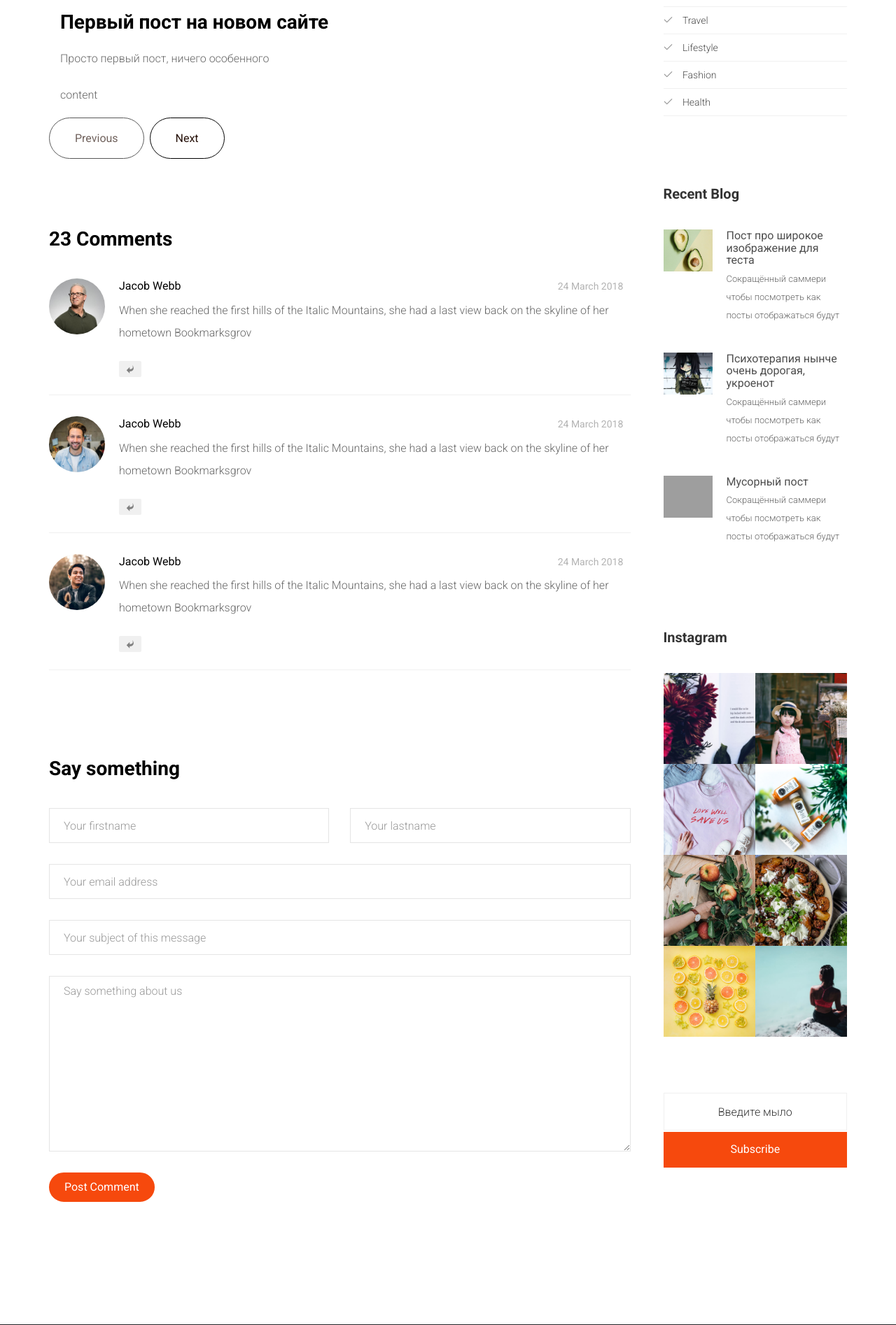
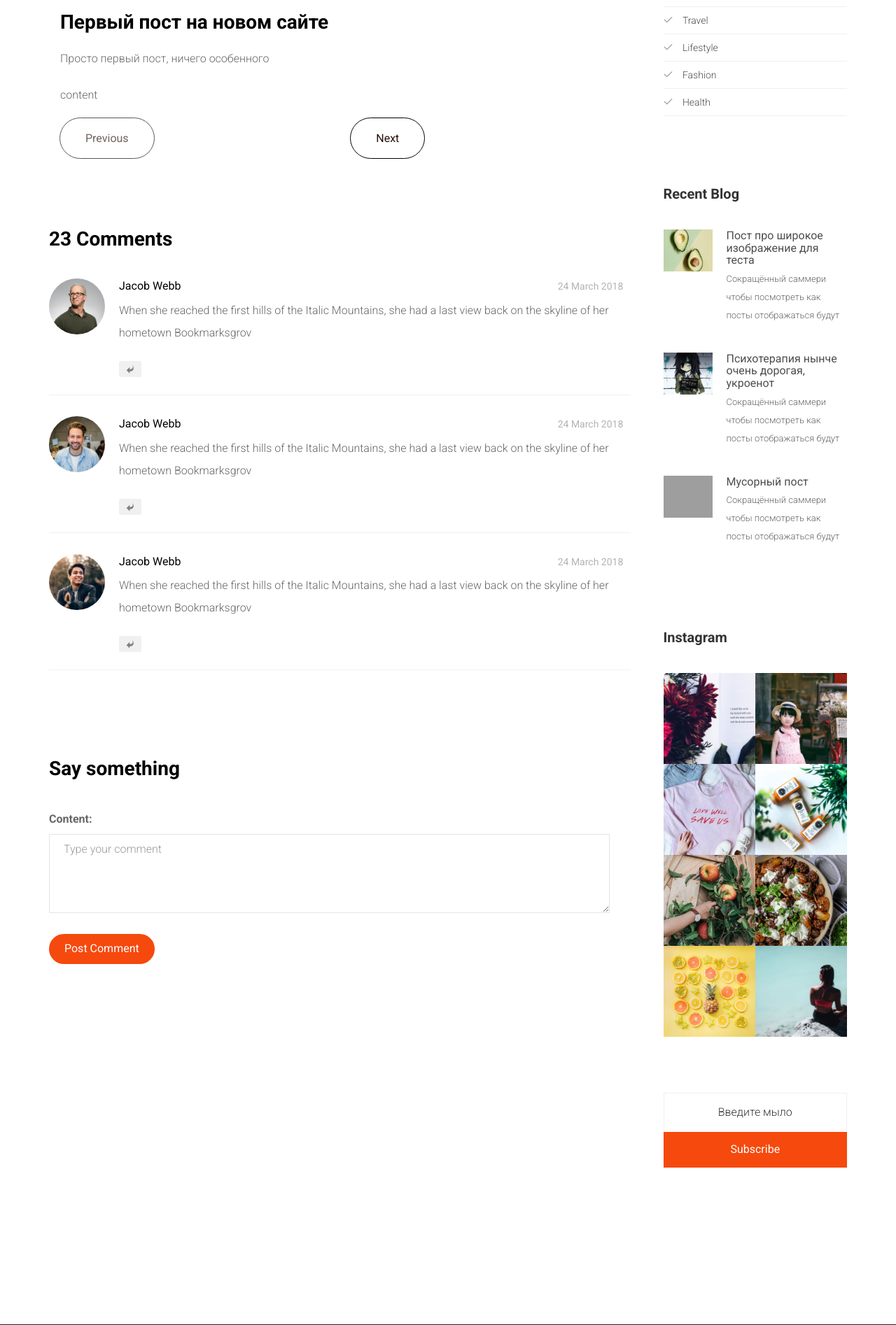
Before and after one commit to Denis-Gerashchenko/blog, a Django app: page /single/1/ in a window 1280 px wide. Shown: the part 501-2395 px from the top of the page at 70% size. Run offline with Django 3.2, Linux system fonts and the light colour scheme; data comes from the database, SQL or seed files in the repository; both versions use the stored data as it was after the commit; some libraries are stand-ins or nearby versions; some web fonts are replaced; grey boxes are pictures that could not be loaded.

Commit message:
started comments

```diff
--- a/posts/admin.py
+++ b/posts/admin.py
@@ -2,8 +2,9 @@ from django.contrib import admin
 
 # Register your models here.
 
-from .models import Author, Category, Post
+from .models import Author, Category, Post, Comment
 
 admin.site.register(Author)
 admin.site.register(Category)
 admin.site.register(Post)
+admin.site.register(Comment)
--- /dev/null
+++ b/posts/forms.py
@@ -0,0 +1,33 @@
+from django import forms
+from tinymce import TinyMCE
+from .models import Post, Comment
+
+
+class TinyMCEWidget(TinyMCE):
+    def use_required_attribute(self, *args):
+        return False
+
+
+class PostForm(forms.ModelForm):
+    content = forms.CharField(
+        widget=TinyMCEWidget(
+            attrs={'required': False, 'cols': 30, 'rows': 10}
+        )
+    )
+
+    class Meta:
+        model = Post
+        fields = '__all__'
+
+
+class CommentForm(forms.ModelForm):
+    content = forms.CharField(widget=forms.Textarea(attrs={
+        'class': 'form-control',
+        'placeholder': 'Type your comment',
+        'id': 'usercomment',
+        'rows': '4'
+    }))
+
+    class Meta:
+        model = Comment
+        fields = ('content',)
--- a/posts/models.py
+++ b/posts/models.py
@@ -40,3 +40,12 @@ class Post(models.Model):
         return reverse('post-detail', kwargs={
             'id': self.id,
         })
+
+
+class Comment(models.Model):
+    user = models.OneToOneField(User, on_delete=models.CASCADE)
+    timestamp = models.DateTimeField(auto_now_add=True)
+    content = models.TextField()
+
+    def __str__(self):
+        return self.user.username
--- a/posts/views.py
+++ b/posts/views.py
@@ -2,6 +2,7 @@ from django.db.models import Q
 from django.core.paginator import Paginator, EmptyPage, PageNotAnInteger
 from django.shortcuts import render, get_object_or_404
 from posts.models import Post
+from .forms import CommentForm
 from marketing.models import Signup
 
 
@@ -42,6 +43,12 @@ def single(request, id):
     query = Post.objects.values('id').annotate()
     list_of_id = [a_dict['id'] for a_dict in query]
 
+    form = CommentForm(request.POST or None)
+    if request.method == 'POST':
+        if form.is_valid():
+            form.instance.user = request.user
+            form.instance.post = post
+            form.save()
     if post.id != min(list_of_id):
         previous_p = get_object_or_404(Post, id=str(int(id)-1))
     else:
@@ -50,9 +57,6 @@ def single(request, id):
         next_p = get_object_or_404(Post, id=str(int(id) + 1))
     else:
         next_p = False
-
-
-
 
     if request.method == 'POST':
         email = request.POST.get('email', False)
@@ -65,6 +69,7 @@ def single(request, id):
         'post': post,
         'previous': previous_p,
         'next': next_p,
+        'form': form,
     }
     return render(request, 'single.html', context)
 
--- a/templates/single.html
+++ b/templates/single.html
@@ -21,16 +21,20 @@
 										<p>{{ post.overview}}</p>
 										{{ post.content | safe }}
 									</div>
+									<div class="col-md-6">
 									{% if previous %}
 									<a class="btn btn-outline-success btn-lg" href="{{ previous.get_absolute_url }}" role="button">Previous</a>
 									{% else %}
 									<a class="btn btn-outline-success btn-lg disabled" role="button">Previous</a>
 									{% endif %}
+									</div>
+									<div class="col-md-6">
 									{% if next %}
 									<a class="btn btn-outline-success btn-lg" href="{{ next.get_absolute_url }}" role="button">Next</a>
 								    {% else %}
 									<a class="btn btn-outline-success btn-lg disabled" role="button">Next</a>
 									{% endif %}
+									</div>
 								</div>
 							</div>
 						</div>
@@ -81,37 +85,10 @@
 						<div class="row">
 							<div class="col-md-12">
 								<h2 class="heading-2">Say something</h2>
-								<form action="#">
-									<div class="row form-group">
-										<div class="col-md-6">
-											<!-- <label for="fname">First Name</label> -->
-											<input type="text" id="fname" class="form-control" placeholder="Your firstname">
-										</div>
-										<div class="col-md-6">
-											<!-- <label for="lname">Last Name</label> -->
-											<input type="text" id="lname" class="form-control" placeholder="Your lastname">
-										</div>
-									</div>
-
-									<div class="row form-group">
-										<div class="col-md-12">
-											<!-- <label for="email">Email</label> -->
-											<input type="text" id="email" class="form-control" placeholder="Your email address">
-										</div>
-									</div>
-
-									<div class="row form-group">
-										<div class="col-md-12">
-											<!-- <label for="subject">Subject</label> -->
-											<input type="text" id="subject" class="form-control" placeholder="Your subject of this message">
-										</div>
-									</div>
-
-									<div class="row form-group">
-										<div class="col-md-12">
-											<!-- <label for="message">Message</label> -->
-											<textarea name="message" id="message" cols="30" rows="10" class="form-control" placeholder="Say something about us"></textarea>
-										</div>
+								<form action="." method="POST">
+									{% csrf_token %}
+									<div class="row form-group col-md-12">
+										{{ form }}
 									</div>
 									<div class="form-group">
 										<input type="submit" value="Post Comment" class="btn btn-primary">
```
Also changed, not shown: db.sqlite3, posts/migrations/0008_comment.py (added).
